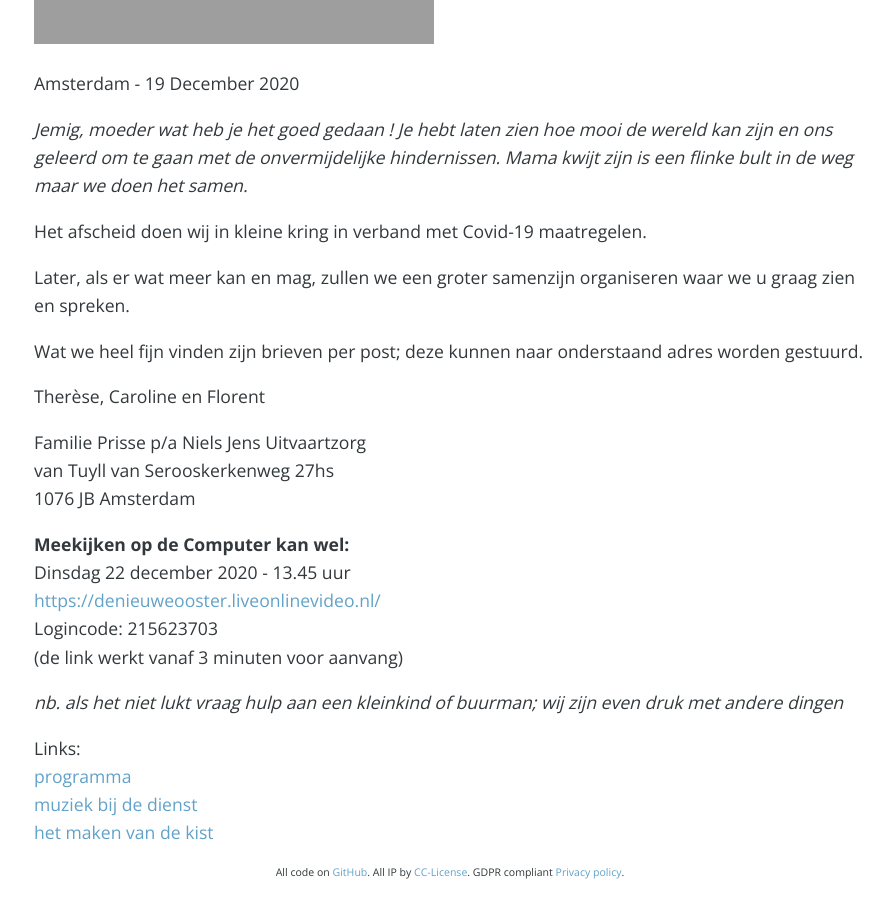
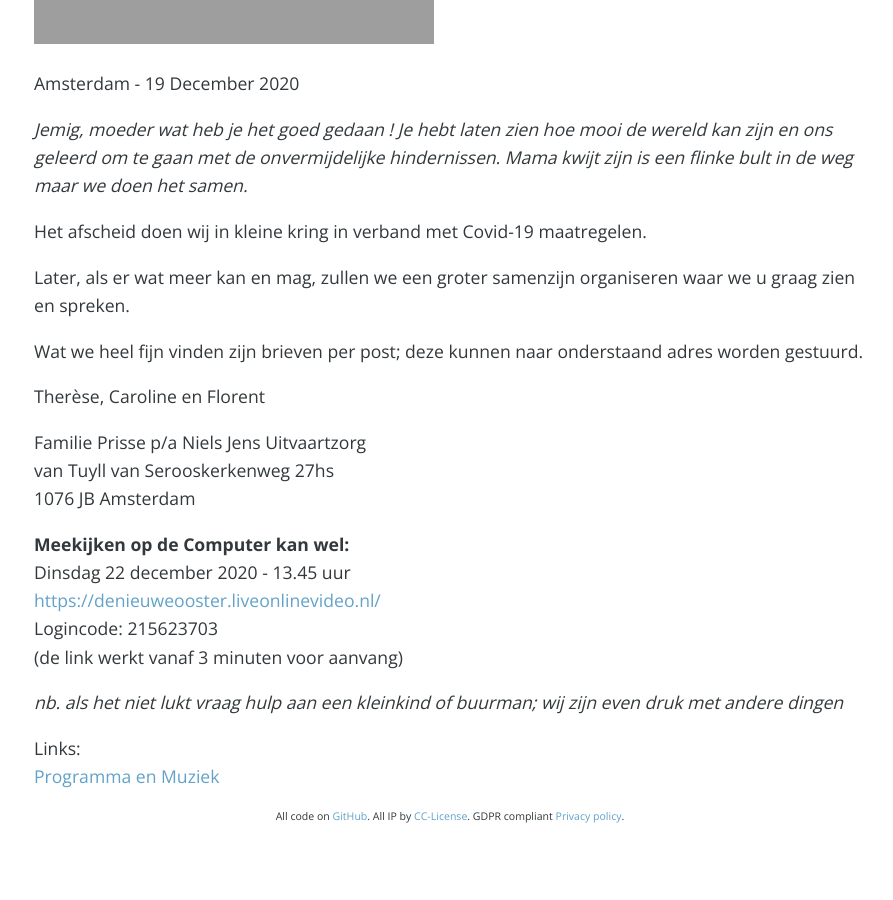
Before and after one commit to fprisse/Weblog, a Jekyll site: the page built from louise.md, in a window 1280 px wide and 900 px high, scrolled down 683 px. Shown: the whole window, without its empty margins (190-1083 px from the left). Built offline with Jekyll 4.4.1, drawn with Linux system fonts in a browser that asks for light colours; nearby versions of some CDN libraries; comment, search, counter and statistics services are not loaded; after the commit the page ends 1526 px from its top, so only the background shows below that.

Commit message:
aanpassing

```diff
--- a/louise.md
+++ b/louise.md
@@ -39,6 +39,4 @@ Logincode: 215623703
 
 
 Links:
-[programma](https://prisse.nl/programma/)
-[muziek bij de dienst](https://prisse.nl/muziekmama/)
-[het maken van de kist](https://prisse.net/muziekmama/kist.mp4)
+[Programma en Muziek](https://prisse.nl/programma/)
```
